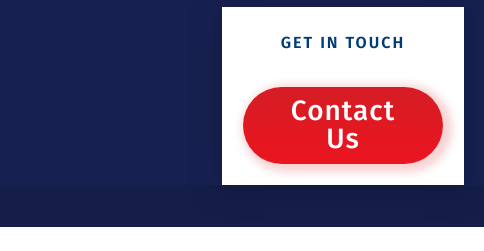
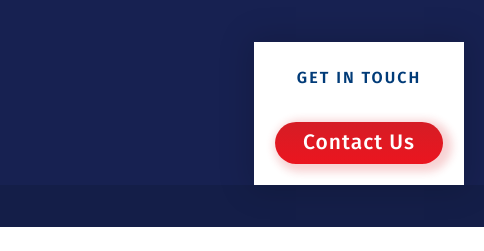
Before and after one commit to thegreatsloth/nmg-site-select, a plain HTML site: page index.html in a window 1280 px wide. Shown: the part 5997-6248 px from the top of the page, 796-1280 px from the left. Drawn offline with nearby package versions, Linux system fonts and the light colour scheme; files whose address does not match are found by name; a web font is replaced by a local one.

Commit message:
Update index.html

```diff
--- a/index.html
+++ b/index.html
@@ -862,7 +862,7 @@
                                 <div class="messages"></div>
                             </div>
                         </form> -->
-                        <a href="/contact" class="btn ss-btn-primary" target="_blank" style="margin-top: 25px;font-size: 4rem;max-width:200px;margin-left: 50%;transform:translateX(-50%);">Contact Us</a>
+                        <a href="/contact" class="btn ss-btn-primary" target="_blank" style="margin-top: 25px;font-size: 3rem;max-width:200px;margin-left: 50%;transform:translateX(-50%);">Contact Us</a>
                     </div><!--/.form-wrapper-->
                 </div><!--/.form-block-->
             </div>
```
